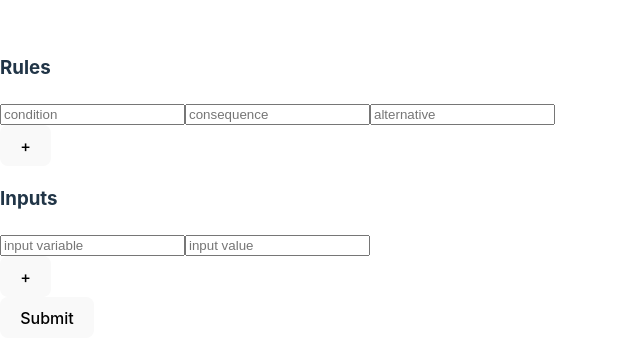
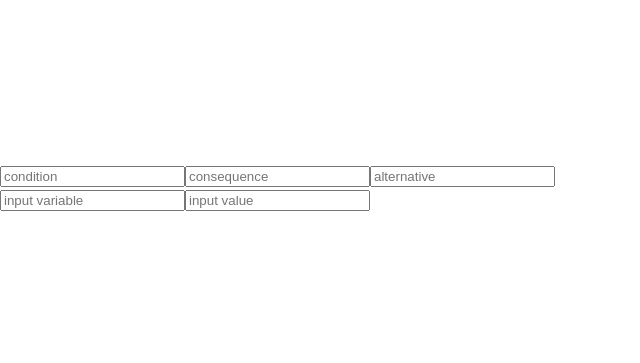
Before and after one commit to josephrobertlopez/React-Rule-Engine, a React (Vite) app: page / in a window 1280 px wide. Shown: the part 213-576 px from the top of the page, without its empty margins (0-640 px from the left). Built offline with nearby package versions, Linux system fonts and the light colour scheme.

Commit message:
Update index.jsx

```diff
--- a/src/App/index.jsx
+++ b/src/App/index.jsx
@@ -2,93 +2,106 @@ import * as React from 'react';
 import { Ruleset } from "../components/Ruleset";
 import {Rule} from "../components/Rule";
 
-const RuleInputField = ({ onChange, index, condition, consequence, alternative }) => (
+const RuleField = ({ onChange, condition, consequence, alternative }) => (
   <div>
-    <input type="text" placeholder="condition" onChange={event => onChange(event, 'condition', condition='')} />
-    <input type="text" placeholder="consequence" onChange={event => onChange(event, 'consequence', consequence='')} />
-    <input type="text" placeholder="alternative" onChange={event => onChange(event, 'alternative', alternative='')} />
+    <input type="text" placeholder="condition" value={condition} onChange={event => onChange('condition', event.target.value)} />
+    <input type="text" placeholder="consequence" value={consequence} onChange={event => onChange('consequence', event.target.value)} />
+    <input type="text" placeholder="alternative" value={alternative} onChange={event => onChange('alternative', event.target.value)} />
   </div>
 );
 
-const InputField = ({ onChange, index, inputVariable, inputValue }) => (
+const InputField = ({ onChange, inputVariable, inputValue }) => (
   <div>
-    <input type="text" placeholder="input variable" onChange={event => onChange(event, 'inputVariable', index, inputVariable='')} />
-    <input type="text" placeholder="input value" onChange={event => onChange(event,'inputValue', index, inputValue='')}/>
+    <input type="text" placeholder="input variable" value = {inputVariable} onChange={event => onChange('inputVariable',event.target.value)} />
+    <input type="text" placeholder="input value" value = {inputValue} onChange={event => onChange('inputValue',event.target.value)}/>
   </div>
 );
+const App = () => {
+  const [rule,setRule] = React.useState({condition:'',consequence:'',alternative:''});
+  const [input,setInput] = React.useState({inputVariable:'',inputValue:''});
+  return(
+    <div>
+      <RuleField
+        onChange={setRule}
+        condition={rule.condition}
+        consequence={rule.consequence}
+        alternative={rule.alternative}
+      />
 
-const Form = ({ rules, inputs, onRuleChange, onInputChange, onSubmit }) => {
-  const handleSubmit = (event) => {
-    event.preventDefault();
-    onSubmit(rules, inputs);
-  };
-  return (
-    <form onSubmit={handleSubmit}>
-      <div>
-        <h3>Rules</h3>
-        {rules.map((rule,index) => (
-          <RuleInputField
-            key={index}
-            index={index}
-            condition={rule.condition}
-            consequence={rule.consequence}
-            alternative={rule.alternative}
-            onChange={onRuleChange}
-          />
-        ))}
-        <button type="button" onClick={() => onRuleChange([...rules, { condition: '', consequence: '', alternative: '' }])}>
-          +
-        </button>
-      </div>
-      <div>
-        <h3>Inputs</h3>
-        {
-        inputs.map((input,index) => (
-          <InputField
-            key={index}
-            index={index}
-            inputVariable={input.inputVariable}
-            inputValue={input.inputValue}
-            onChange={onInputChange}
-          />
-        ))}
-        <button type="button" onClick={() => onInputChange([...inputs, { '': '' }])}>
-          +
-        </button>
-      </div>
-      <button type="submit">Submit</button>
-    </form>
-  );
-};
-
-const App = () => {
-  const [rules,setRules] = React.useState([ {condition: '', consequence: '', alternative: '' }]);
-  var [inputs,setInputs] = React.useState([{inputVariable:'',inputValue: ''}]);
-
-  const handleRuleChange = (newRules) => {
-    setRules(newRules);
-  };
-
-  const handleInputChange = (newInputs) => {
-    setInputs(newInputs);
-  };
+      <InputField
+        onChange={setInput}
+        inputVariable={rule.inputVariable}
+        inputValue={rule.inputValue}
+      />
+    </div>
+  )
+}
 
 
-  const handleSubmit = (event) => {
-    console.log(event);
-    onSubmit(rules, inputs);
-  };
-  return (
-    <div>
-      <Form
-        rules={rules}
-        inputs={inputs}
-        onRuleChange={handleRuleChange}
-        onInputChange={handleInputChange}
-        onSubmit={handleSubmit}
-      />
-    </div>
-  );
-};
+// const Form = ({ rules, inputs, onRuleChange, onInputChange, onSubmit }) => {
+//   const handleSubmit = (event) => {
+//     event.preventDefault();
+//     onSubmit(rules, inputs);
+//   };
+//   return (
+//     <form onSubmit={handleSubmit}>
+//       <div>
+//         <h3>Rules</h3>
+//         {rules.map((rule,index) => (
+//           <RuleField
+//             key={index}
+//             index={index}
+//             condition={rule.condition}
+//             consequence={rule.consequence}
+//             alternative={rule.alternative}
+//             onChange={onRuleChange}
+//           />
+//         ))}
+//         <button type="button" onClick={() => onRuleChange([...rules, { condition: '', consequence: '', alternative: '' }])}>
+//           +
+//         </button>
+//       </div>
+//       <div>
+//         <h3>Inputs</h3>
+//         {
+//         inputs.map((input,index) => (
+//           <InputField
+//             key={index}
+//             index={index}
+//             inputVariable={input.inputVariable}
+//             inputValue={input.inputValue}
+//             onChange={onInputChange}
+//           />
+//         ))}
+//         <button type="button" onClick={() => onInputChange([...inputs, { inputVariable:'',inputValue: '' }])}>
+//           +
+//         </button>
+//       </div>
+//       <button type="submit">Submit</button>
+//     </form>
+//   );
+// };
+
+// const App = () => {
+//   const [rules,setRules] = React.useState([ {condition: '', consequence: '', alternative: '' }]);
+//   var [inputs,setInputs] = React.useState([{inputVariable:'',inputValue: ''}]);
+
+
+//   const handleSubmit = (event) => {
+//     console.log(event);
+//     onSubmit(rules, inputs);
+//   };
+//   return (
+//     <div>
+//       <Form
+//         rules={rules}
+//         inputs={inputs}
+//         onRuleChange={setRules}
+//         onInputChange={setInputs}
+//         onSubmit={handleSubmit}
+//       />
+//     </div>
+//   );
+// };
 
 export default App;
```
